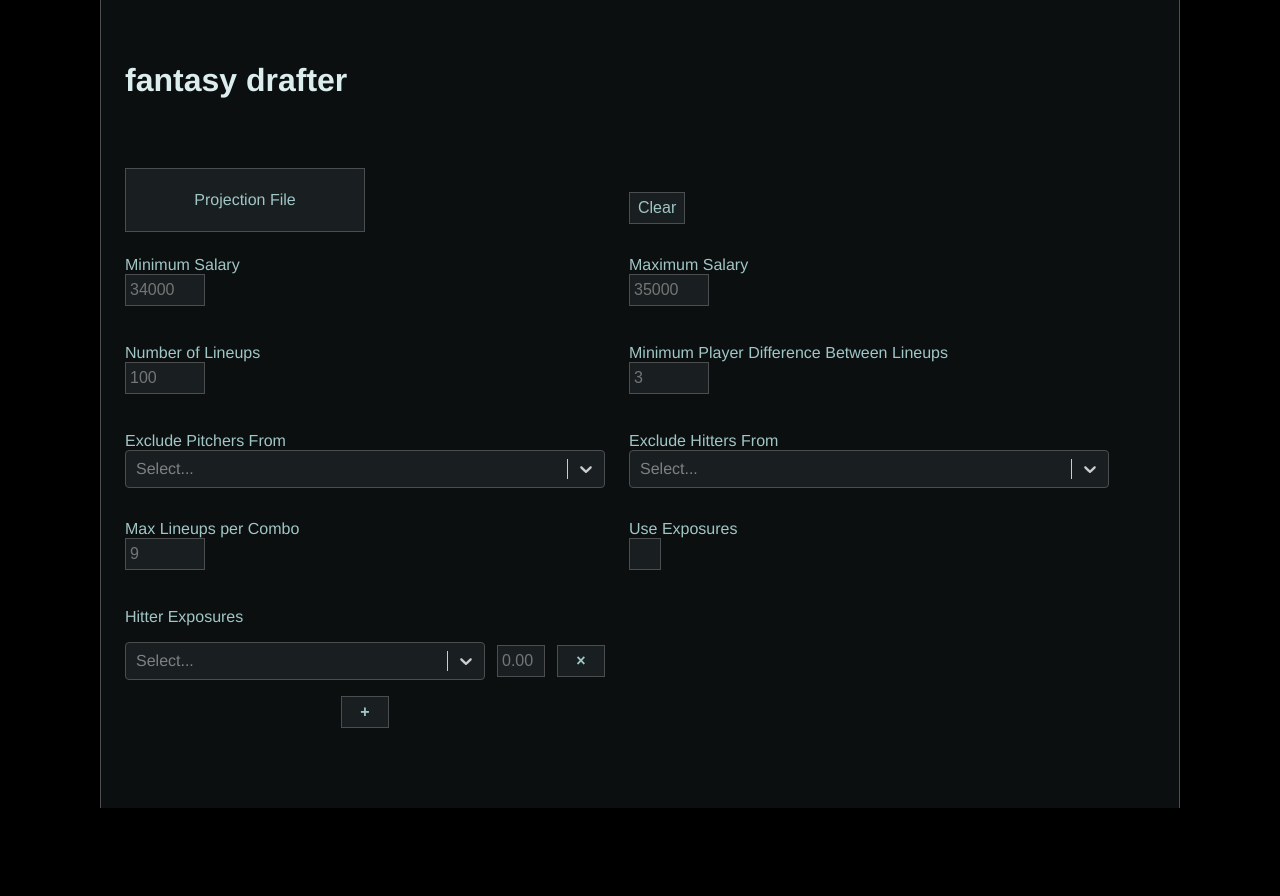
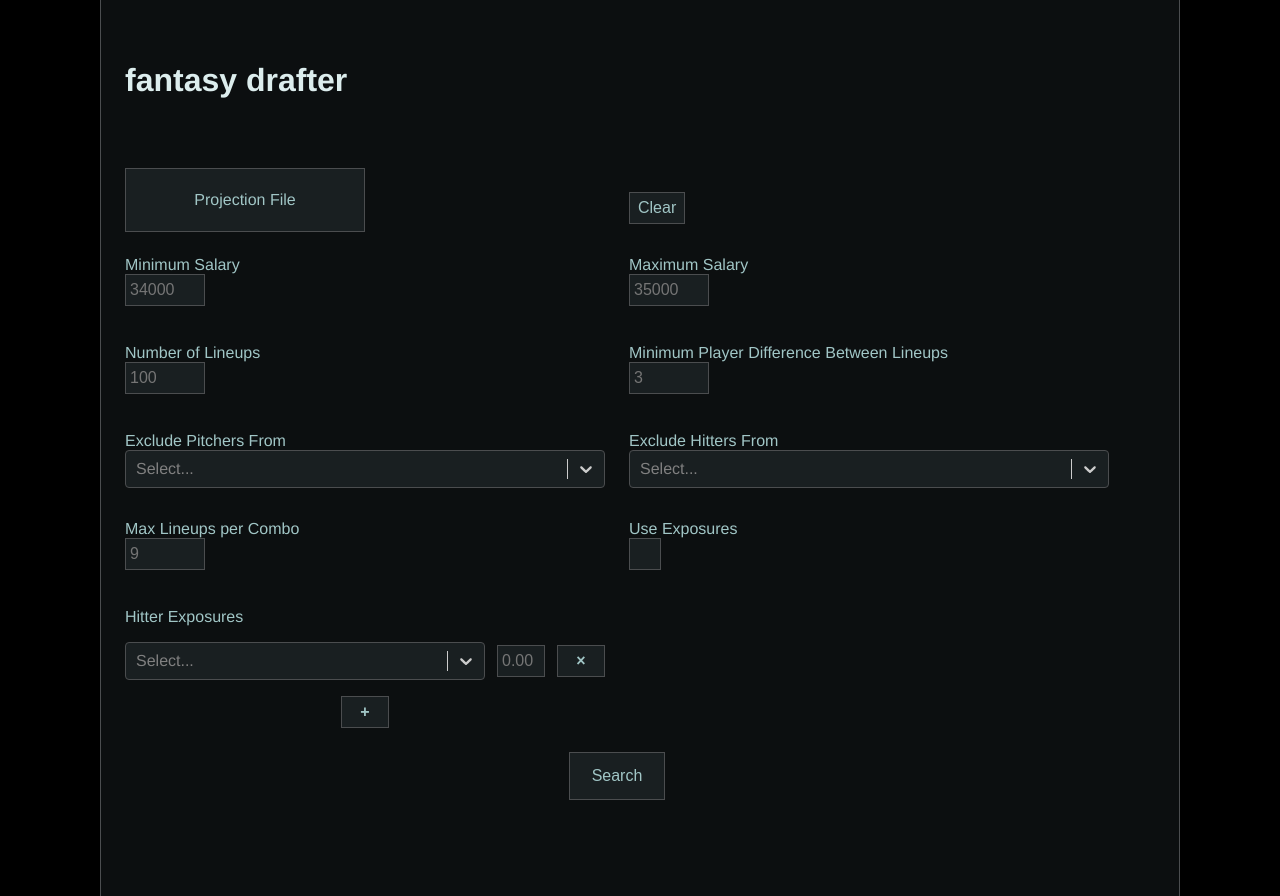
Before and after one commit to Pa-miu/fantasy-drafter, a React (Create React App) app: page / in a window 1280 px wide. Before the commit the page ends 808 px from the top, so only its background shows below. Built offline with nearby package versions, Linux system fonts and the light colour scheme.

Commit message:
Create and style search button

```diff
--- a/src/App.js
+++ b/src/App.js
@@ -4,7 +4,7 @@ import ClearButton from './ClearButton.js'
 import FileDrop from './FileDrop.js'
 import ModularSelect from './ModularSelect.js'
 import MultiSelect from './MultiSelect.js'
-import Placeholder from './Placeholder.js'
+import SearchButton from './SearchButton.js'
 import SingleInput from './SingleInput.js'
 import { teamoptions } from './data.js'
 
@@ -61,6 +61,7 @@ class App extends Component {
       		name={'Hitter Exposures'}
       		options={teamoptions}
       	/>
+      	<SearchButton name={'Search'}/>
       </div>
     );
   }
--- a/src/FileDrop.js
+++ b/src/FileDrop.js
@@ -41,8 +41,7 @@ class FileDrop extends Component {
   	e.stopPropagation();
   	this.setState({dragging: false})
   	if (e.dataTransfer.files && e.dataTransfer.files.length > 0){
-  		this.props.handleDrop(e.dataTransfer.files)
-  		//e.dataTransfer.clearData();
+  		this.props.handleDrop(e.dataTransfer.files);
   		this.dragCounter = 0;
   	}
 	}
--- /dev/null
+++ b/src/SearchButton.js
@@ -0,0 +1,11 @@
+import React, { Component } from 'react';
+
+class SearchButton extends Component {
+	render () {
+		return(
+			<button className='SearchButton' type='button'>{this.props.name}</button>
+		)
+	}
+}
+
+export default SearchButton;
--- a/src/index.css
+++ b/src/index.css
@@ -183,6 +183,24 @@ body {
 	justify-self: center;
 }
 
+.SearchButton {
+	align-self: center;
+	background-color: #191f21;
+	border: 1px solid #4b4d4f;
+	color: #a1c6c6;
+	font-size: 1em;
+	height: 3em;
+	width: 6em;
+	grid-column: 1 / -1;
+	justify-self: center;
+	padding: 0 0.5em;
+}
+
+.SearchButton:hover {
+	border-color: #4997e5;
+	color: #4997e5;
+}
+
 .SingleInput label {
 	cursor: pointer;
 }
```
